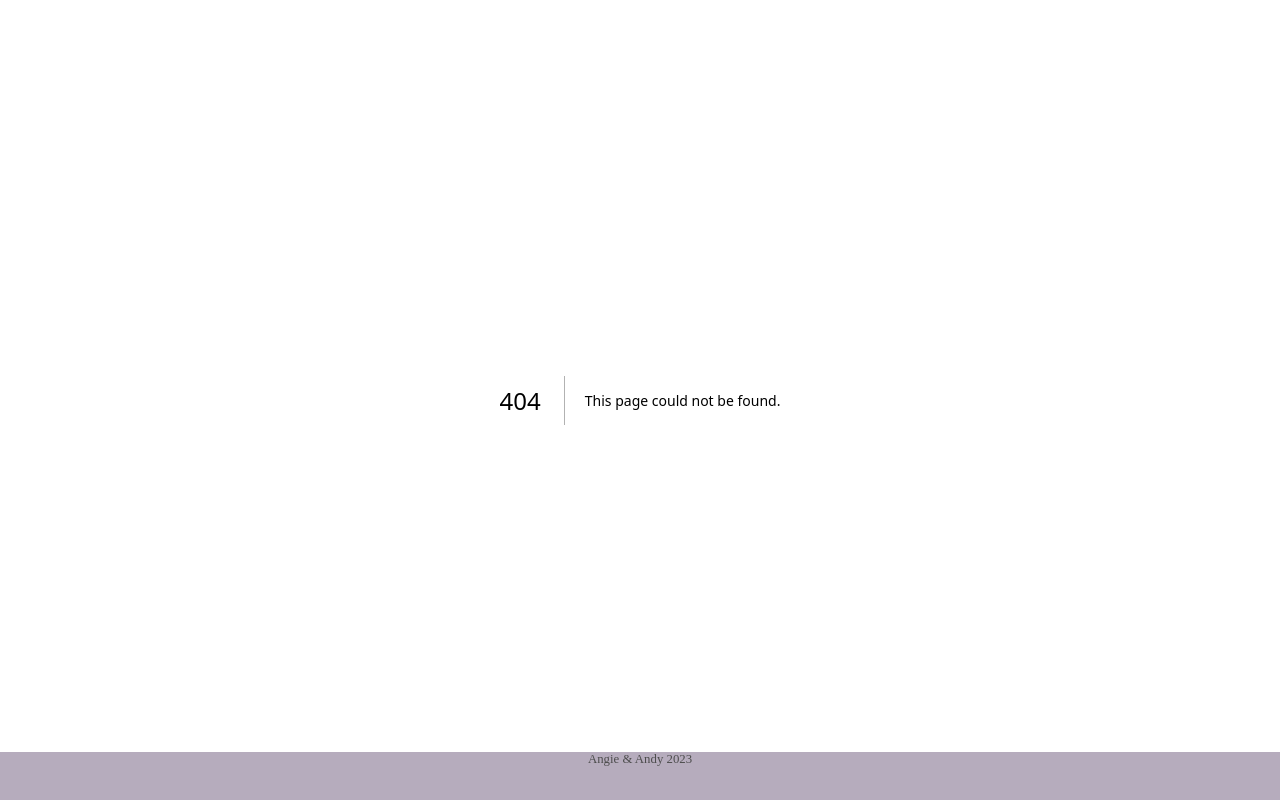
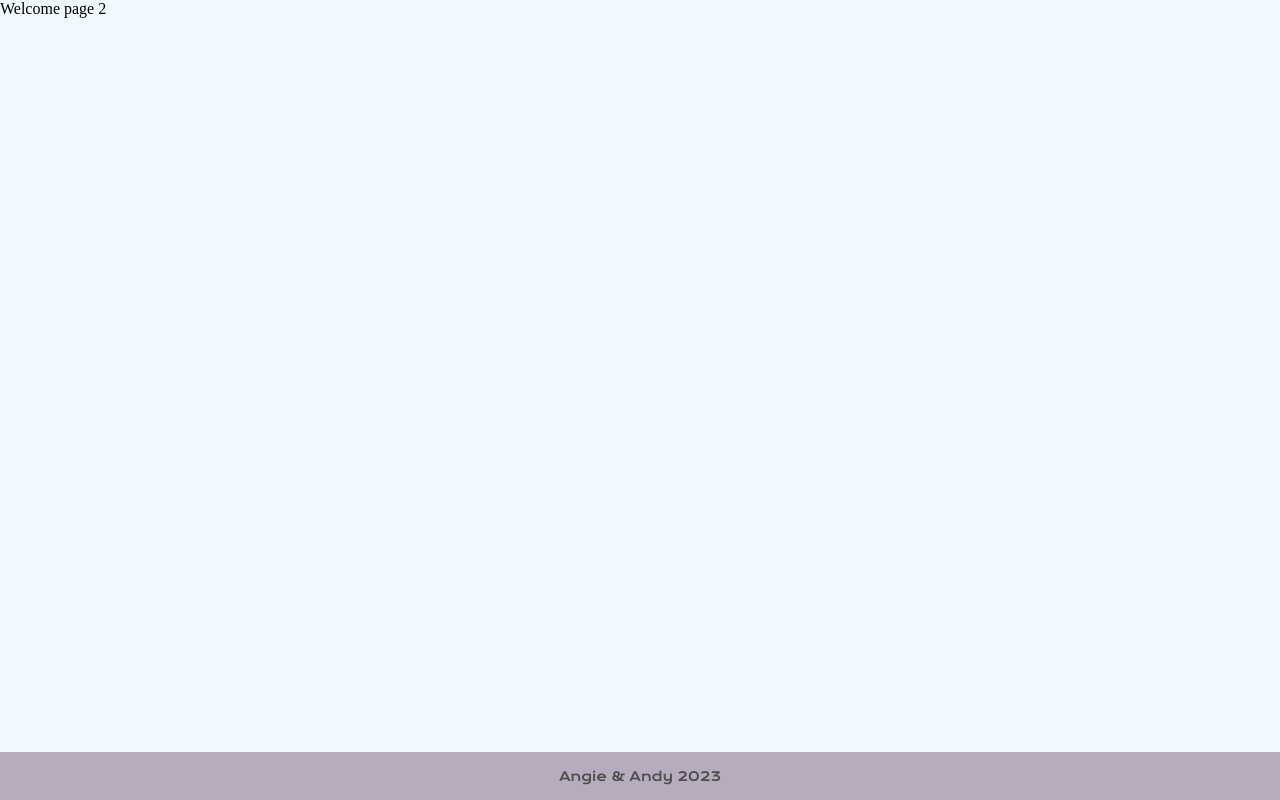
Before and after one commit to EndziTheNoob/taskmate, a Next.js app: page /setting in a window 1280 px wide. Before the commit this address had no page. Built offline with nearby package versions, Linux system fonts and the light colour scheme.

Commit message:
pridani page Setting

```diff
--- a/src/pages/_app.js
+++ b/src/pages/_app.js
@@ -1,5 +1,5 @@
 import '@/styles/globals.css';
-import Footer from './Footer.jsx';
+import Footer from '../components/Footer/Footer.jsx';
 
 export default function App({ Component, pageProps }) {
   return (
--- a/src/pages/_document.js
+++ b/src/pages/_document.js
@@ -1,5 +1,5 @@
 import { Html, Head, Main, NextScript } from 'next/document';
-import Footer from './Footer.jsx';
+import Footer from '../components/Footer/Footer.jsx';
 
 export default function Document() {
   return (
--- /dev/null
+++ b/src/pages/setting.jsx
@@ -0,0 +1,11 @@
+import React from 'react';
+
+const Setting = () => {
+  return (
+    <div>
+      <p>Welcome page 2</p>
+    </div>
+  );
+};
+
+export default Setting;
--- a/src/styles/Home.module.css
+++ b/src/styles/Home.module.css
@@ -138,6 +138,9 @@
 }
 
 .footer {
+  display: flex;
+  justify-content: center;
+  align-items: center;
   background-color: #B6ACBD;
   position: absolute;
   bottom: 0;
@@ -151,4 +154,5 @@
 .footer p {
   color: rgb(77, 77, 77);
   font-size: 0.8rem;
+  font-family: 'Krona One', sans-serif;
 }
```
Also changed, not shown: src/pages/index.jsx (+5 -2 lines), src/components/Footer/Footer.jsx (renamed from src/pages/Footer.jsx).
